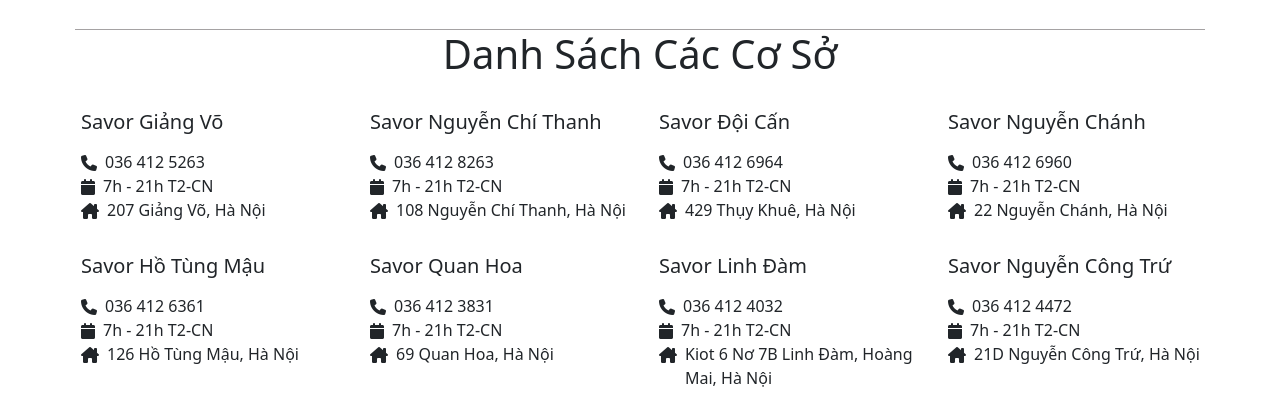
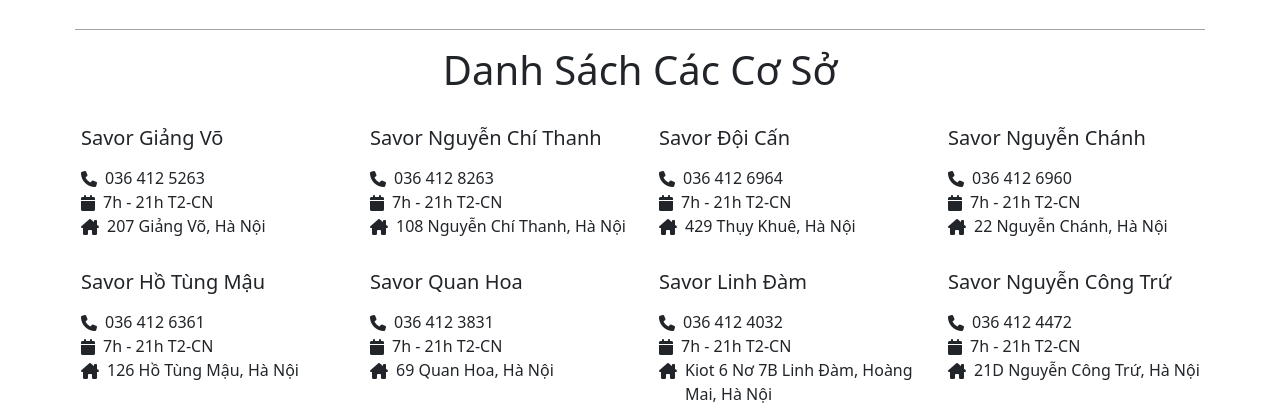
Before and after one commit to kynguyen02/N-n-t-ng-WEB, a plain HTML site: page datship.html in a window 1280 px wide. Shown: the part 384-800 px from the top of the page. Drawn offline with nearby package versions, Linux system fonts and the light colour scheme.

Commit message:
Update datship.html
Signed-off-by: maiminh1506 <91531330+maiminh1506@users.noreply.github.com>

```diff
--- a/datship.html
+++ b/datship.html
@@ -97,7 +97,7 @@
       </div>
       <div class="address">
         <div class="danhsach">
-          <h1>Danh Sách Các Cơ Sở</h1>
+          <h1 class="tieude">Danh Sách Các Cơ Sở</h1>
         </div>
         <div class="address-col">
             <div class="contact-content add">
```
